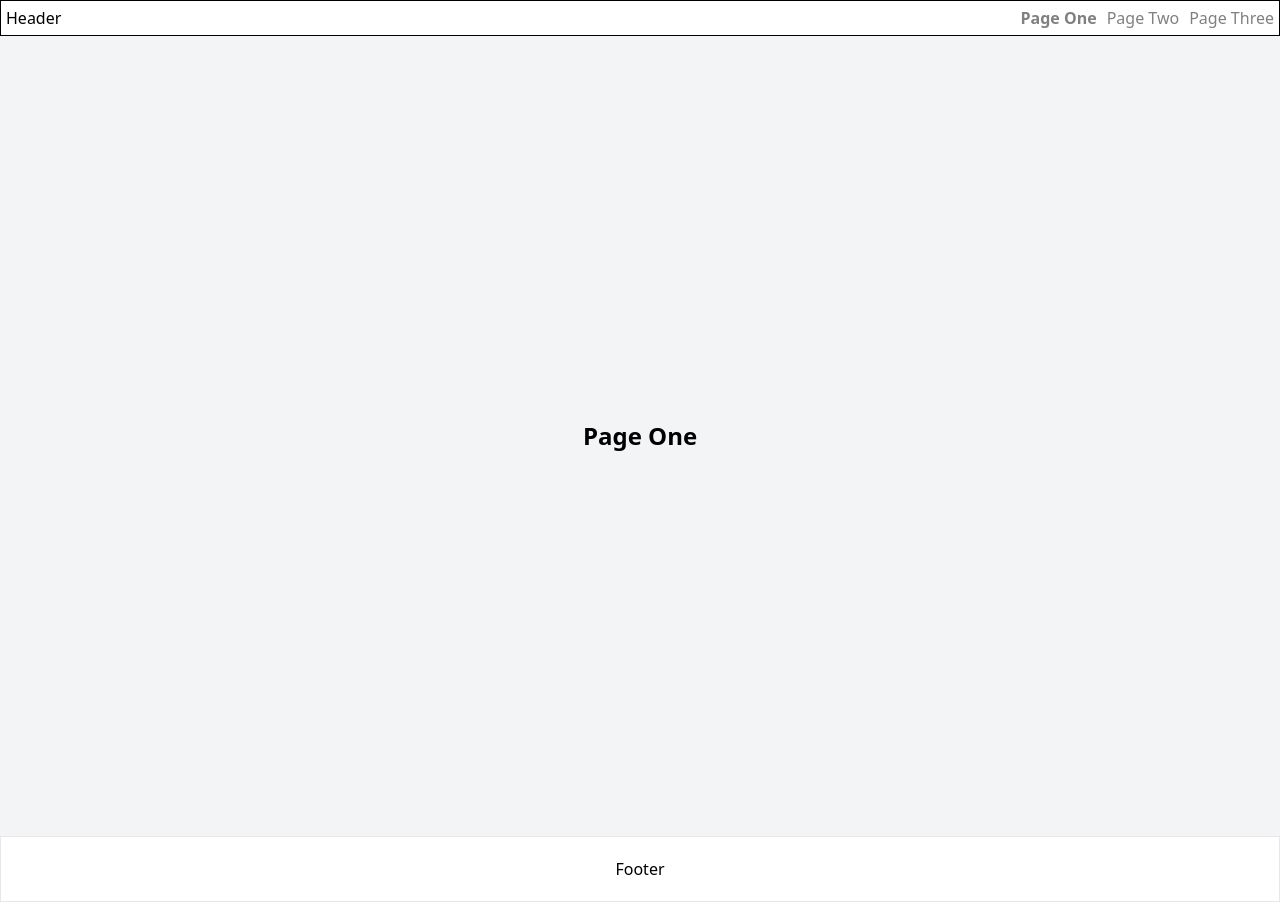
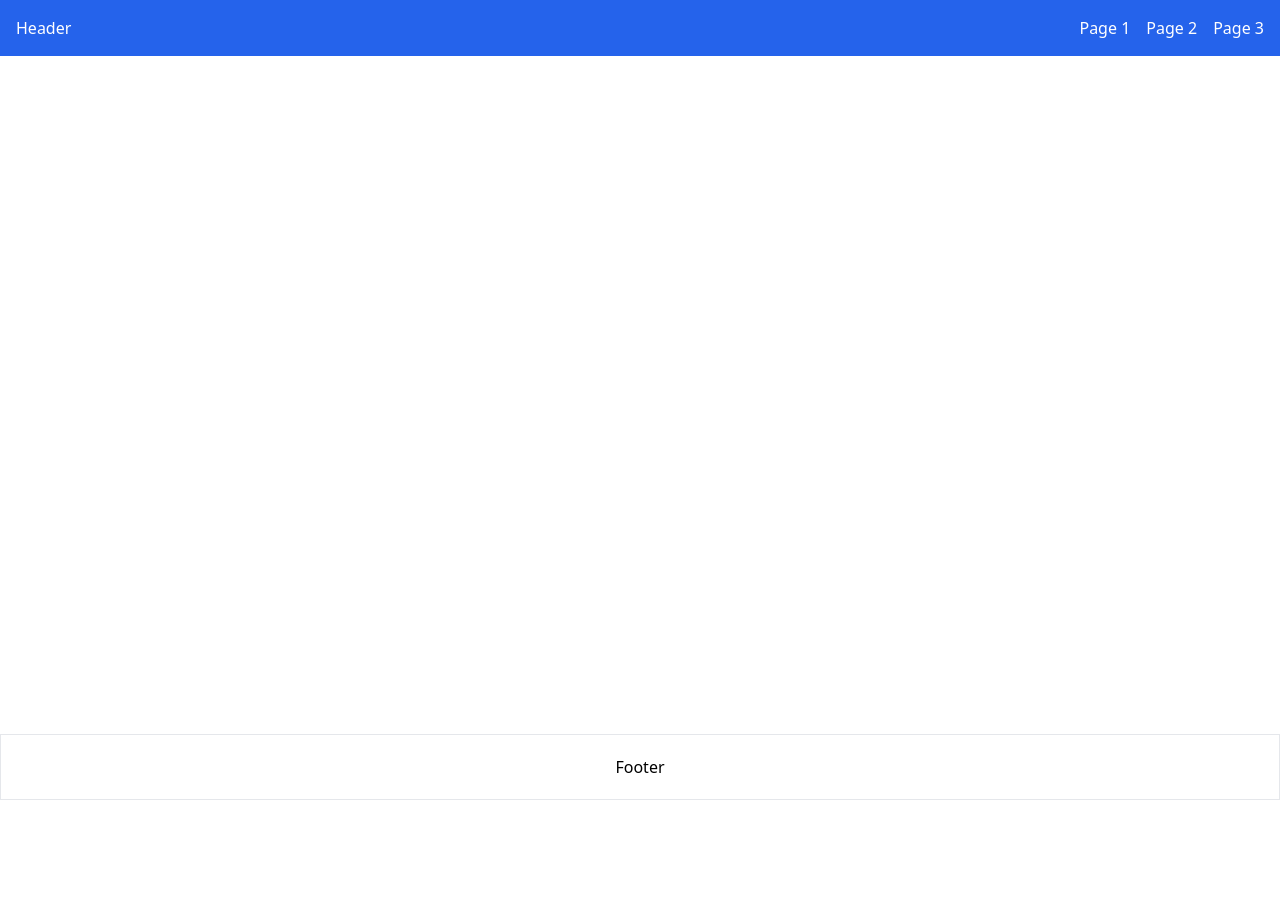
Before and after one commit to Masterly0607/IP-Course-ITC, a Vue app: page / in a window 1280 px wide. Before the commit this address led to /page-one. After the commit the page ends 800 px from the top, so only its background shows below. Built offline with nearby package versions, Linux system fonts and the light colour scheme.

Commit message:
Updated Ex1

```diff
--- a/src/components/HeaderComponent.vue
+++ b/src/components/HeaderComponent.vue
@@ -1,31 +1,42 @@
 <template>
-    <section>
-        <div style="display: flex; justify-content: space-between; border: 1px solid black; padding: 5px; align-items: center;">
-            <div style="width: 50px;">
+    <header class="bg-blue-600 text-white p-4">
+
+      <nav class="flex justify-between">
+        <div>
             Header
         </div>
-            <ul style="display: flex ; gap: 10px;">
-                <li style="list-style-type: none;">
-                    <router-link :to="{name: 'page-one'}" style="  text-decoration: none; color: gray;" class="nav-link " >Page One</router-link>
+        <ul class="flex space-x-4">
+          <li>
+            <router-link
+              to="/page-one"
+              class="hover:underline"
+              exact-active-class="font-bold underline"
+            >
+              Page 1
+            </router-link>
           </li>
-                <li style="list-style-type: none;">
-                    <router-link :to="{name: 'page-two'}" style="  text-decoration: none; color: gray;" class="nav-link" >Page Two</router-link>
+          <li>
+            <router-link
+              to="/page-two"
+              class="hover:underline"
+              exact-active-class="font-bold underline"
+            >
+              Page 2
+            </router-link>
           </li>
-                <li style="list-style-type: none;">
-                    <router-link :to="{name: 'page-three'}" style="  text-decoration: none; color: gray;" class="nav-link" >Page Three</router-link>
+          <li>
+            <router-link
+              to="/page-three"
+              class="hover:underline"
+              exact-active-class="font-bold underline"
+            >
+              Page 3
+            </router-link>
           </li>
         </ul>
-        </div>
-    </section>
+      </nav>
+    </header>
   </template>
 
-<style>
-.nav-link:hover{
-     background-color: lightgray;
-
-}
-.router-link-active{
-    font-weight: bold;
-    color: red;
-}
-</style>
+  <script setup>
+  </script>
--- /dev/null
+++ b/src/components/PageComponent.vue
@@ -0,0 +1,15 @@
+<template>
+  <div class="p-4 flex justify-center items-center flex-col min-h-screen">
+    <h1 class="text-3xl font-bold mb-4">Welcome to {{ pageTitle }}</h1>
+    <router-view />
+  </div>
+</template>
+
+<script setup>
+import { computed } from 'vue';
+import { useRoute } from 'vue-router';
+
+const route = useRoute();
+const pageTitle = computed(() => route.params.pageId);
+// route.params = is an object in Vue Router that stores the values of dynamic segments (placeholders) in the current URL, allowing you to access and use them in your components.
+</script>
--- a/src/layouts/MainLayout.vue
+++ b/src/layouts/MainLayout.vue
@@ -1,11 +1,30 @@
 <template>
-    <section>
-        <header-component></header-component>
-        <RouterView></RouterView>
-        <footer-component></footer-component>
-    </section>
-</template>
-<script setup>
-import HeaderComponent from '@/components/HeaderComponent.vue';
-import FooterComponent from '@/components/FooterComponent.vue';
-</script>
+    <div class="flex flex-col min-h-screen">
+      <!-- Header -->
+      <HeaderComponent />
+
+      <!-- Content Area -->
+      <div class="flex flex-1">
+        <!-- Sidebar Menu -->
+
+
+        <!-- Main Content -->
+        <div class="flex-1 p-4">
+          <router-view />
+        </div>
+      </div>
+
+      <!-- Footer -->
+      <FooterComponent />
+    </div>
+  </template>
+
+  <script setup>
+  import HeaderComponent from '@/components/HeaderComponent.vue';
+  import FooterComponent from '@/components/FooterComponent.vue';
+
+  </script>
+
+  <style scoped>
+  /* Custom styles for layout */
+  </style>
--- a/src/pages/PageOne.vue
+++ /dev/null
@@ -1,5 +0,0 @@
-<template>
-   <div class="flex items-center justify-center min-h-screen bg-gray-100">
-  <h1 class="text-center text-2xl font-bold">Page One</h1>
-</div>
-</template>
--- a/src/pages/PageThree.vue
+++ /dev/null
@@ -1,5 +0,0 @@
-<template>
-    <div class="flex items-center justify-center min-h-screen bg-gray-100">
-   <h1 class="text-center text-2xl font-bold">Page Three</h1>
- </div>
- </template>
--- a/src/pages/PageTwo.vue
+++ /dev/null
@@ -1,5 +0,0 @@
-<template>
-    <div class="flex items-center justify-center min-h-screen bg-gray-100">
-   <h1 class="text-center text-2xl font-bold">Page Two</h1>
- </div>
- </template>
--- a/src/router/index.js
+++ b/src/router/index.js
@@ -1,35 +1,24 @@
-import { createRouter, createWebHistory } from 'vue-router'
+import { createRouter, createWebHistory } from 'vue-router';
 
+const routes = [
+  {
+    path: '',
+    component: () => import('@/layouts/MainLayout.vue'),
+    children: [
+      {
+        // This tells Vue Router that any URL matching /some-value should render the PageComponent.vue component, with some-value stored in route.params.pageId.
+        path: '/:pageId', // Dynamic route
+        component: () => import('@/components/PageComponent.vue'),
+
+
+      },
+    ],
+  },
+];
 
 const router = createRouter({
   history: createWebHistory(import.meta.env.BASE_URL),
-  routes: [
-        {
-         path: '/',
-         redirect:'/page-one',
-         component: () => import ('@/layouts/MainLayout.vue'),
-         children:[
-          {
-            path:'page-one',
-            name: 'page-one',
-            component: () => import ('@/pages/PageOne.vue'),
+  routes,
+});
 
-          },
-          {
-            path:'page-two',
-            name: 'page-two',
-            component: () => import ('@/pages/PageTwo.vue'),
-
-          },
-          {
-            path:'page-three',
-            name: 'page-three',
-            component: () => import ('@/pages/PageThree.vue'),
-
-          },
-         ]
-        }
-  ],
-})
-
-export default router
+export default router;
```
Lines whose indentation alone changed are shown as unchanged.
